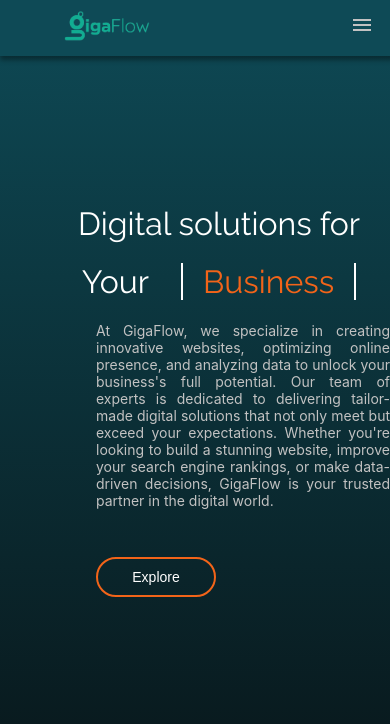
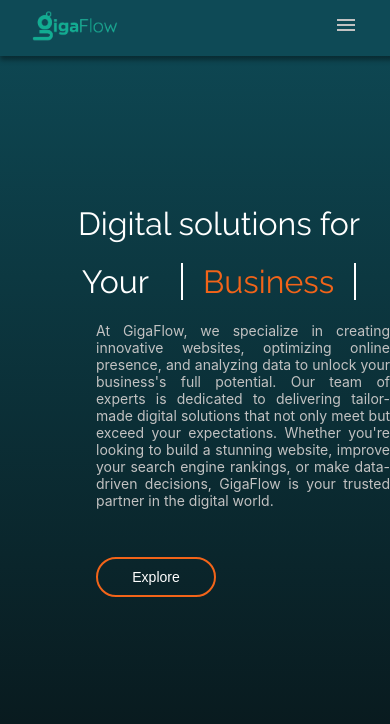
Before and after one commit to wegigaflow/gigaflow-website, a React (Create React App) app: page / in a window 390 px wide. Shown: the top 724 px of the page. Built offline with nearby package versions, Linux system fonts and the light colour scheme.

Commit message:
Navbar - Latest Update

```diff
--- a/src/styles/Navbar.css
+++ b/src/styles/Navbar.css
@@ -199,6 +199,7 @@
 
     .navbar-logo {
         margin-top: 1rem; /* Space above logo on small screens */
+        margin-inline-start: -2rem;
     }
 
     .navbar-menu {
@@ -233,6 +234,6 @@
 
     .navbar-hamburger {
         display: block;
-        margin-inline-end: 2rem; /* Adjust margin to fit within the navbar */
+        margin-inline-end: 3rem; /* Adjust margin to fit within the navbar */
     }
 }
```
